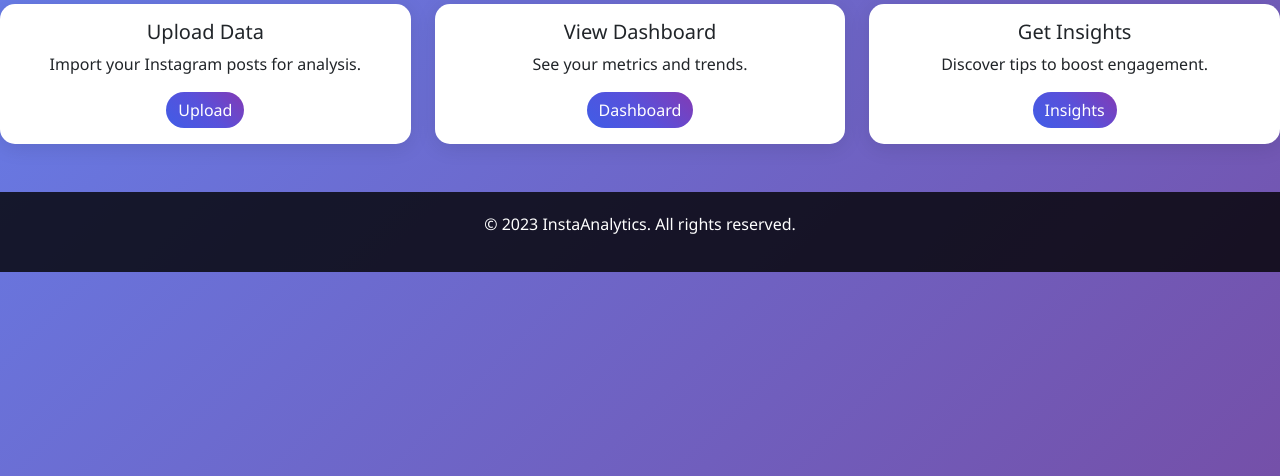
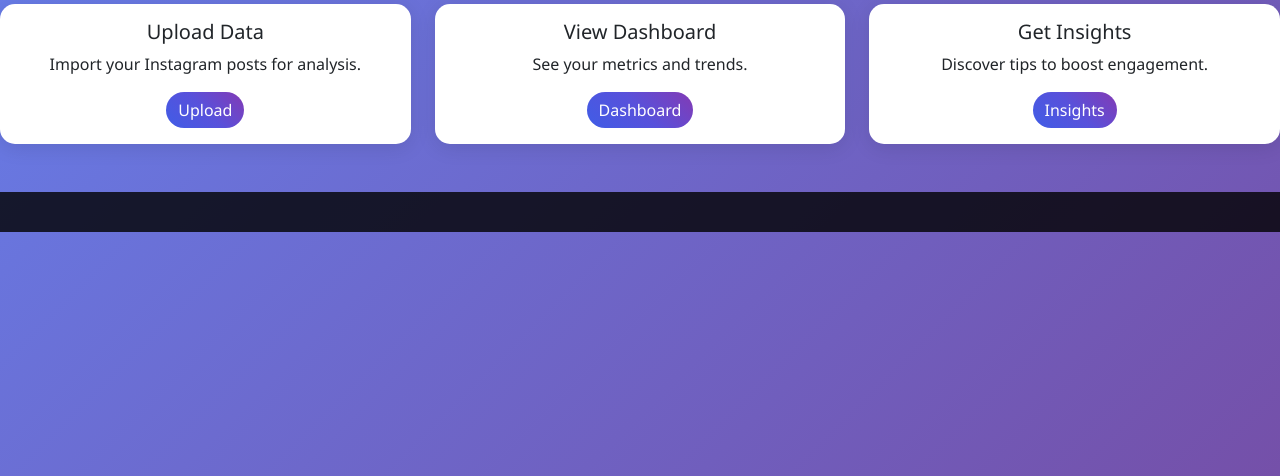
Before and after one commit to archana242/MINI-PROJECT, a Python web app: template instadash/templates/HOME.html in a window 1280 px wide. Shown: the part 130-606 px from the top of the page. Run offline with Jinja, Linux system fonts and the light colour scheme; the template is opened without the code that fills it, so the values that code supplies are empty; some libraries are stand-ins or nearby versions.

Commit message:
Update HOME.html

```diff
--- a/instadash/templates/HOME.html
+++ b/instadash/templates/HOME.html
@@ -56,9 +56,10 @@
     </div>
 </div>
     <footer class="footer mt-5">
-        <p>&copy; 2023 InstaAnalytics. All rights reserved.</p>
+
     </footer>
 
     <script src="https://cdn.jsdelivr.net/npm/bootstrap@5.3.0/dist/js/bootstrap.bundle.min.js"></script>
 </body>
+
 </html>
```
